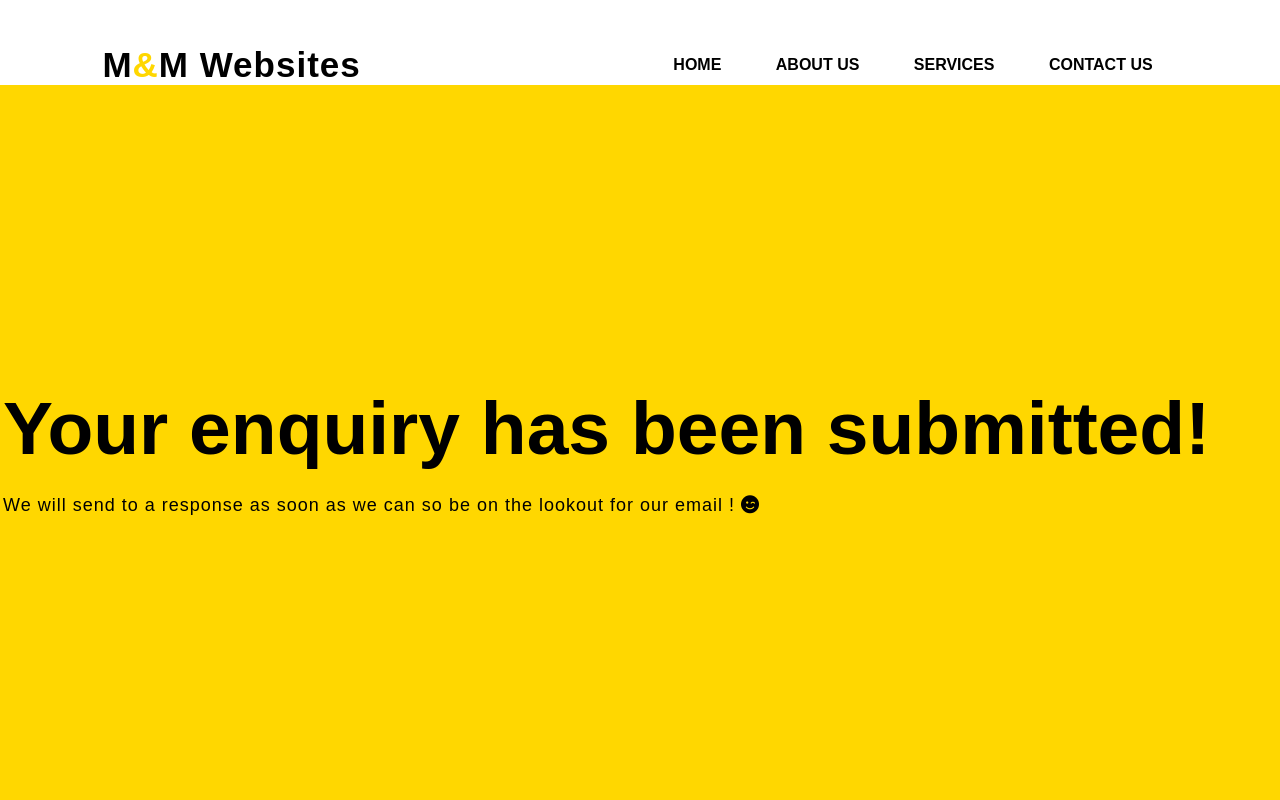
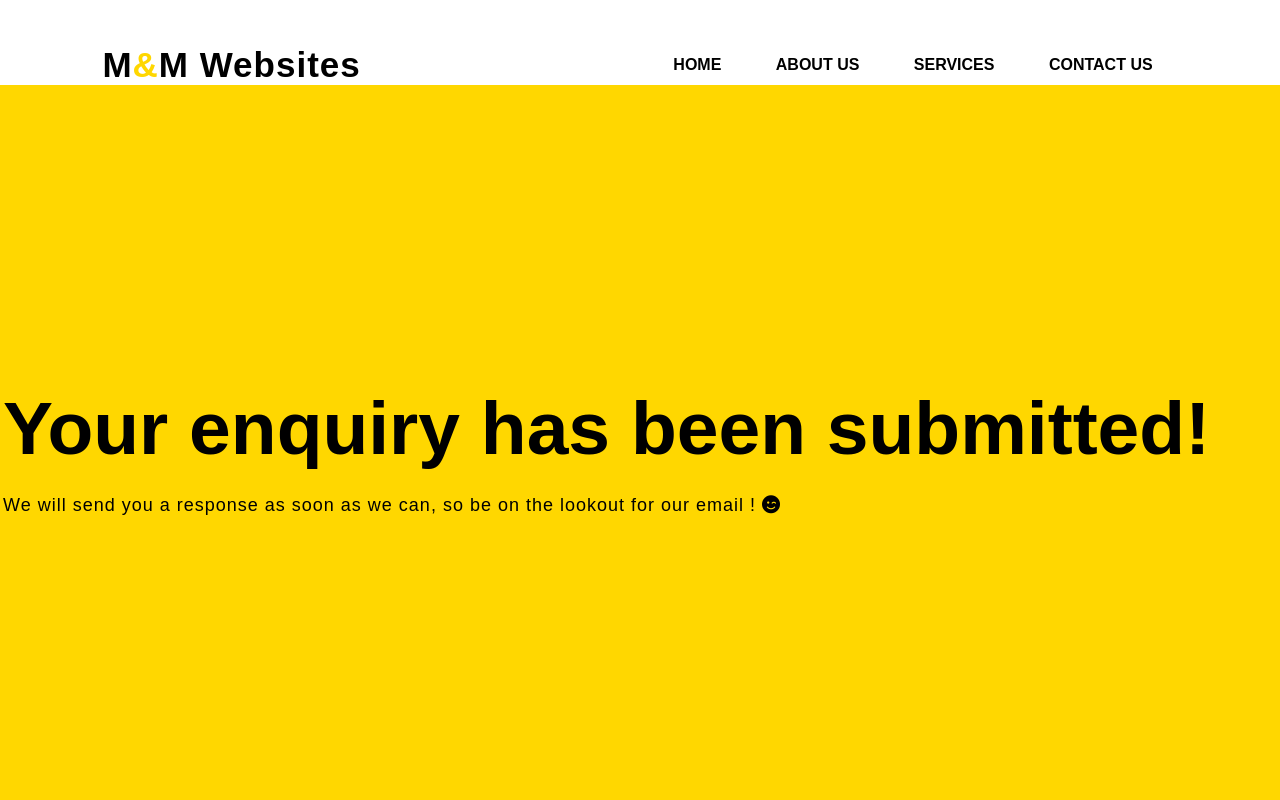
Before and after one commit to Mphoentle1/profile.web, a plain HTML site: page submitted.html in a window 1280 px wide. Shown: the top 800 px of the page. Drawn offline with Linux system fonts and the light colour scheme.

Commit message:
Update submitted.html

```diff
--- a/submitted.html
+++ b/submitted.html
@@ -20,7 +20,7 @@
             </nav>
             <div class="submitted">
                 <h3>Your enquiry has been submitted!</h3>
-                <p>We will send to a response as soon as we can so be on the lookout for our email ! <i class="fa-solid fa-face-smile-wink"></i></p>
+                <p>We will send you a response as soon as we can, so be on the lookout for our email ! <i class="fa-solid fa-face-smile-wink"></i></p>
             </div>
         </div>
         <footer>
```
